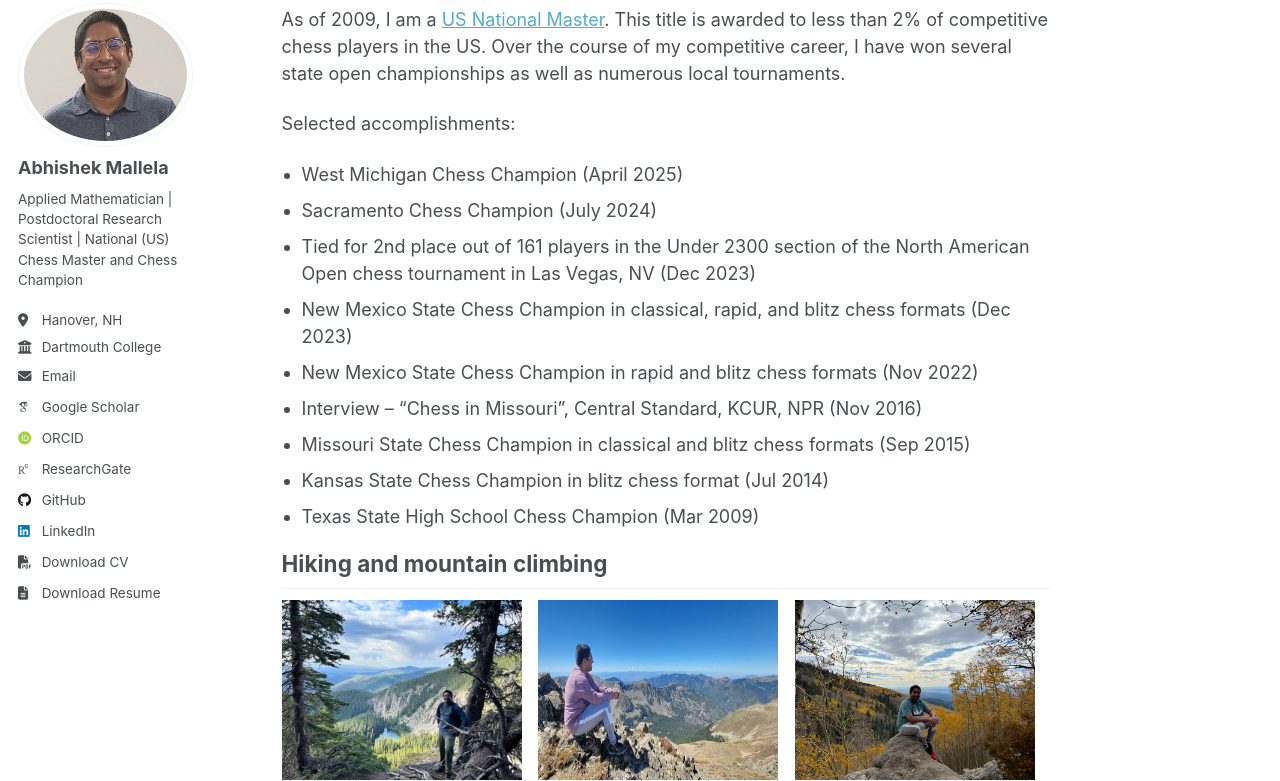
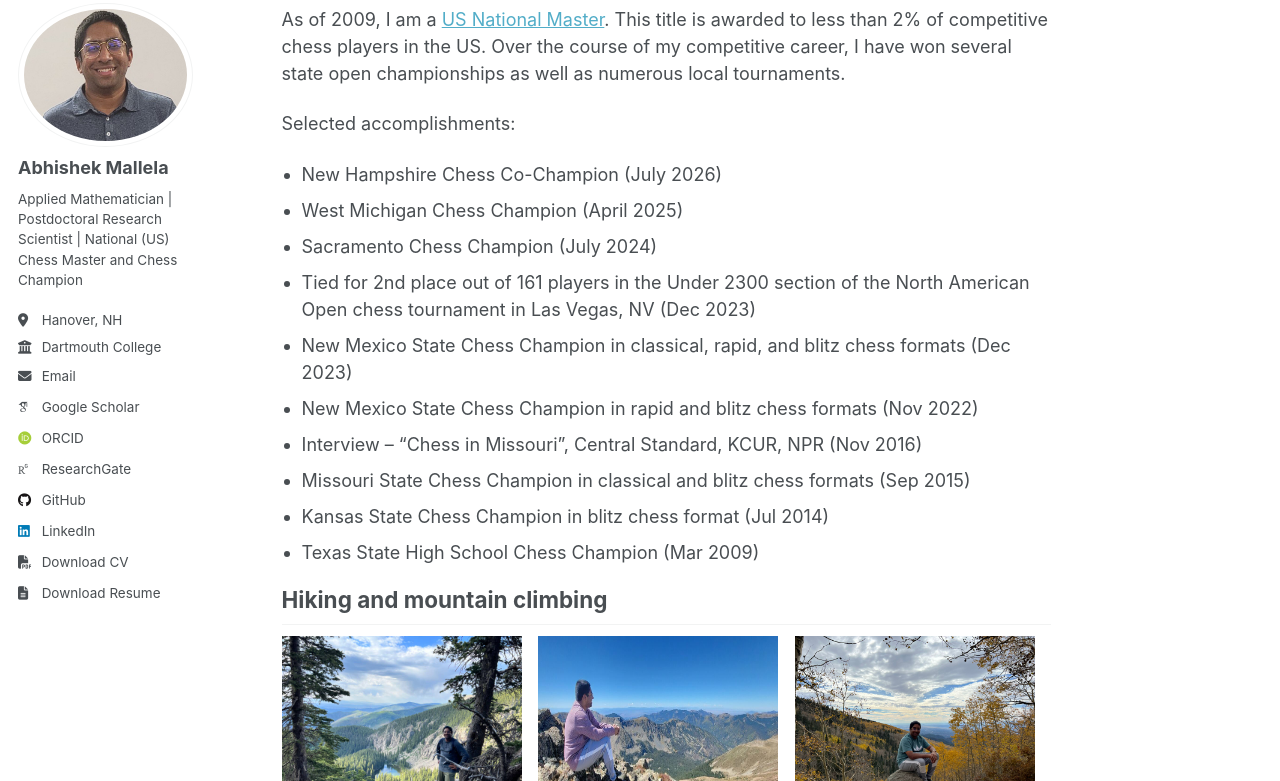
Before and after one commit to dynova/dynova.github.io, a Jekyll site: the page built from _pages/hobbies.md, in a window 1280 px wide and 900 px high, scrolled down 504 px, cut to the strip 96-877 px from the top of the window. Built offline with Jekyll 4.4.1, drawn with Linux system fonts in a browser that asks for light colours; some web fonts are replaced.

Commit message:
Updated hobbies

```diff
--- a/_pages/hobbies.md
+++ b/_pages/hobbies.md
@@ -17,12 +17,13 @@ In addition to my academic background, I have had the chance to participate in m
 </div>
 <div style="height: 10px;"></div>
 <p>
-As of 2009, I am a <a href="https://www.uschess.org/msa/MbrDtlMain.php?12888811">US National Master</a>. This title is awarded to less than 2% of competitive chess players in the US. Over the course of my competitive career, I have won several state open championships as well as numerous local tournaments.
+As of 2009, I am a <a href="https://ratings.uschess.org/player/12888811">US National Master</a>. This title is awarded to less than 2% of competitive chess players in the US. Over the course of my competitive career, I have won several state open championships as well as numerous local tournaments.
 </p>
 <p>
 Selected accomplishments:
 </p>
 <ul style="padding-left: 20px;">
+    <li>New Hampshire Chess Co-Champion (July 2026)</li>
 	<li>West Michigan Chess Champion (April 2025)</li>
 	<li>Sacramento Chess Champion (July 2024)</li>
     <li>Tied for 2nd place out of 161 players in the Under 2300 section of the North American Open chess tournament in Las Vegas, NV (Dec 2023)</li>
```
Also changed, not shown: 2 other files.
